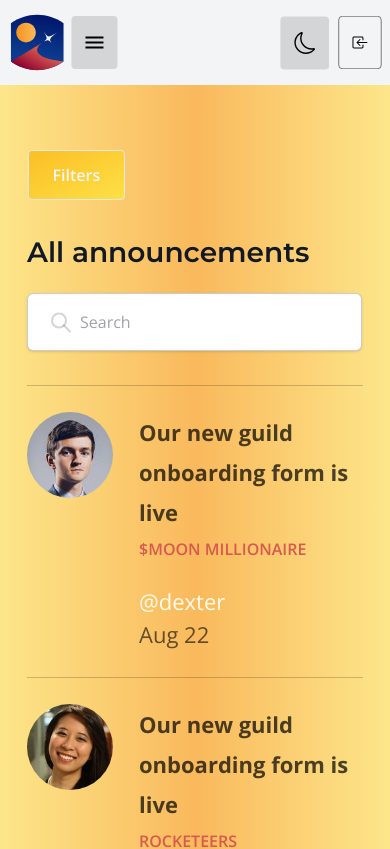
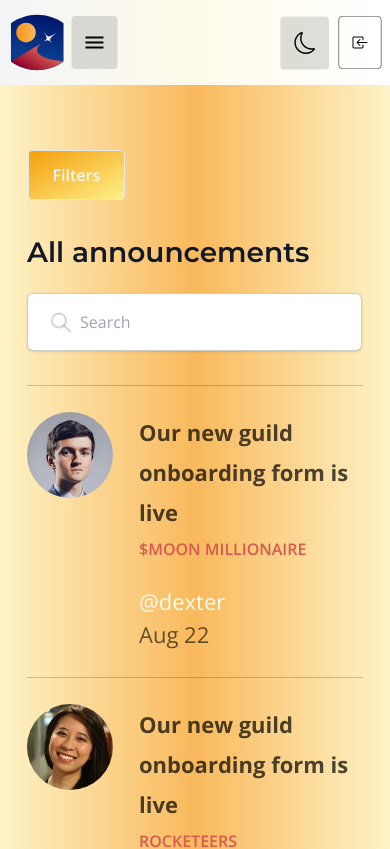
Before and after one commit to Official-MoonDao/mission-control, a React (Vite) app: page / in a window 390 px wide. Shown: the top 849 px of the page. Built offline with nearby package versions, Linux system fonts and the light colour scheme.

Commit message:
Updates to styles

```diff
--- a/src/App.jsx
+++ b/src/App.jsx
@@ -7,7 +7,7 @@ const App = () => {
   const [darkMode, setDarkMode] = useLocalStorage("darkMode", false);
 
   return (
-    <main className={`${darkMode ? "dark from-slate-900 via-sky-900 to-slate-900 " : "from-amber-200 via-moon-gold to-amber-200"} min-h-screen bg-gradient-to-r`}>
+    <main className={`${darkMode ? "dark from-slate-900 via-sky-900 to-slate-900 " : "from-amber-100 via-moon-gold to-amber-100"} min-h-screen bg-gradient-to-r`}>
       <BrowserRouter>
         <Navbar darkMode={darkMode} setDarkMode={setDarkMode} />
         <Routes>
--- a/src/components/Navigation/Navbar.jsx
+++ b/src/components/Navigation/Navbar.jsx
@@ -4,7 +4,7 @@ import { Sun, Moon, LogoBlack, LogoWhite, LogoMobile, WalletMobile } from "../..
 
 const Navbar = ({ darkMode, setDarkMode }) => {
   return (
-    <nav className={`flex w-full items-center justify-between bg-gray-100 py-3 px-2 dark:bg-gray-900 sm:py-4 sm:px-5  2xl:px-6`}>
+    <nav className={`flex w-full items-center justify-between bg-gradient-to-r from-gray-100 via-amber-50 to-white dark:from-slate-800 dark:via-slate-900 dark:to-gray-900 py-3 px-2  sm:py-4 sm:px-5  2xl:px-6`}>
       <div className="flex items-center">
         <span className="inline xl:hidden">
           <LogoMobile />
--- a/src/views/Announcements/AnnoucementSelect.jsx
+++ b/src/views/Announcements/AnnoucementSelect.jsx
@@ -8,7 +8,7 @@ const AnnoucementSelect = () => {
       <div className="w-[335px] sm:w-[400px] xl:hidden">
         <button
           onClick={() => setFilterOptions(!filterOptions)}
-          className="rounded border bg-gradient-to-br from-amber-400 to-yellow-300 py-3 px-6 font-semibold text-gray-100 hover:scale-105 hover:text-white"
+          className="rounded border bg-gradient-to-br from-amber-500 to-yellow-200 dark:from-slate-800 dark:to-gray-900 py-3 px-6 font-semibold text-gray-100 hover:scale-105 hover:text-white"
         >
           Filters
         </button>
```
